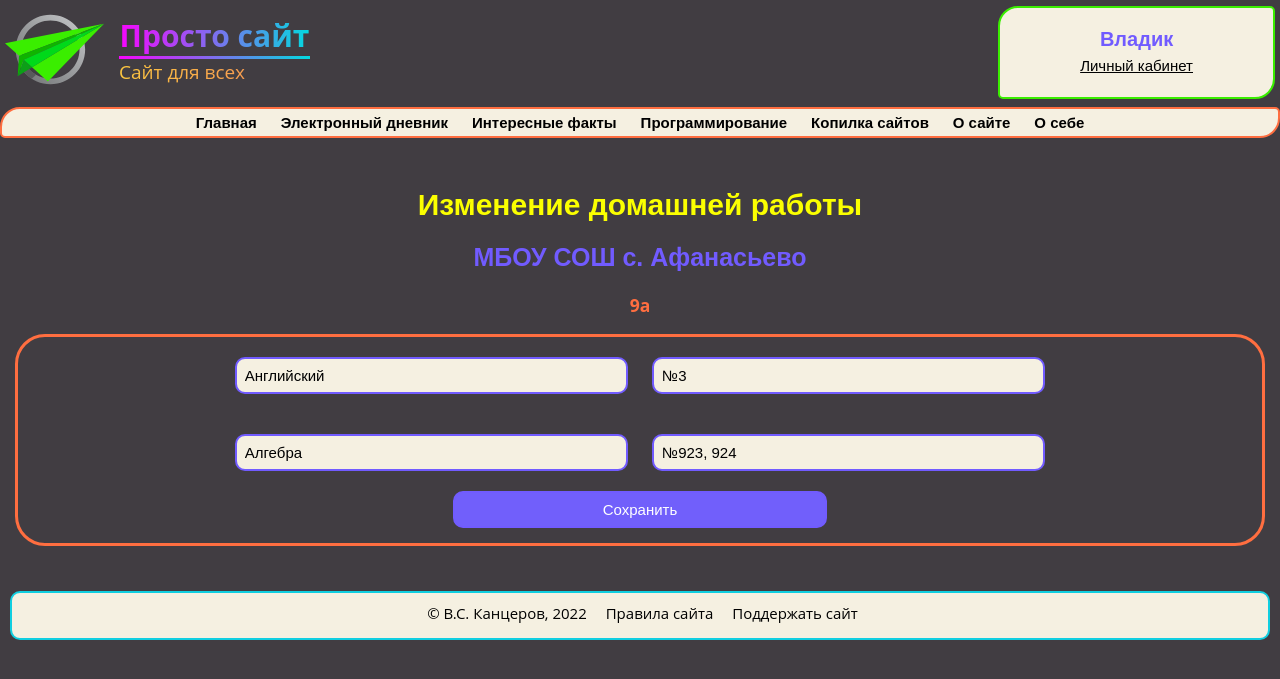
After one commit to Kantserovvlad/FlaskTest, a Flask app: page /change/homework/1/1 in a window 1280 px wide. The commit adds this page. Shown: the top 679 px of the page. Run offline with Flask 2, Linux system fonts and the light colour scheme; a user stored in the database is signed in; data comes from the database, SQL or seed files in the repository; both versions use the stored data as it was after the commit.

Commit message:
Добавил возможность изменять д/з и просматривать админу все д/з. Возможны ошибки

```diff
--- a/forms/forms.py
+++ b/forms/forms.py
@@ -1,5 +1,5 @@
 from flask_wtf import FlaskForm
-from wtforms import PasswordField, BooleanField, SubmitField, SelectField, StringField
+from wtforms import PasswordField, BooleanField, SubmitField, SelectField, StringField, FormField, FieldList, Form
 from wtforms.fields import EmailField
 from wtforms.validators import DataRequired, Email
 
@@ -44,3 +44,17 @@ class AddHomework(FlaskForm):
     title = StringField('Название урока', validators=[DataRequired()])
     content = StringField('Д/з')
     submit = SubmitField('Сохранить')
+
+
+class Homework(FlaskForm):
+    title = StringField('Название урока', validators=[DataRequired()])
+    content = StringField('Д/з')
+
+
+def get_class_change_homework(n):
+
+    class ChangeHomework(FlaskForm):
+        homeworks = FieldList(FormField(Homework), min_entries=n)
+        submit = SubmitField('Сохранить')
+
+    return ChangeHomework()
--- a/main.py
+++ b/main.py
@@ -1,10 +1,11 @@
-from flask import Flask, render_template, url_for, redirect
+from flask import Flask, render_template, url_for, redirect, request
 from flask_restful import abort
 from waitress import serve
 
 from data.class_n import Classes
 from data.homeworks import Homework
-from forms.forms import LoginForm, SetSchool, SetClass, NewPassword, ChangeInfo, AddSchoolClass, AddHomework
+from forms.forms import LoginForm, SetSchool, SetClass, NewPassword, ChangeInfo, AddSchoolClass, AddHomework, \
+    get_class_change_homework
 from data import db_session
 from data.users import User
 from data.schools import School
@@ -301,9 +302,46 @@ def add_homework(school_id, class_n_id):
 @app.route('/homeworks')
 def my_homeworks():
     if current_user.is_authenticated:
+        if current_user.school_id and current_user.class_n_id:
+            db_sess = db_session.create_session()
+            homeworks = db_sess.query(Homework).filter(Homework.school_id == current_user.school_id
+                                                       and Homework.class_n_id == current_user.class_n_id).all()
+            return render_template('homeworks.html', homeworks=homeworks)
+        elif not current_user.school_id:
+            return redirect('/set/school')
+        elif not current_user.class_n_id:
+            return redirect('/set/class')
+    return redirect('/login')
+
+
+@app.route('/change/homework/<int:school_id>/<int:class_n_id>', methods=['GET', 'POST'])
+def change_homework(school_id, class_n_id):
+    if current_user.is_authenticated and current_user.admin:
         db_sess = db_session.create_session()
-        homeworks = db_sess.query(Homework).filter(Homework.school_id == current_user.school_id
-                                                   and Homework.class_n_id == current_user.class_n_id).all()
+        try:
+            school = db_sess.query(School).filter(School.id == school_id).first().name
+            class_n = db_sess.query(Classes).filter(Classes.id == class_n_id).first().name
+        except Exception as ex:
+            return abort(404)
+        homeworks = db_sess.query(Homework).filter(Homework.school_id == school_id
+                                                   and Homework.class_n_id == class_n_id).all()
+        form = get_class_change_homework(len(homeworks))
+        if request.method == 'POST':
+            for i in range(len(homeworks)):
+                homeworks[i].title = form.homeworks[i].form.title.data
+                homeworks[i].content = form.homeworks[i].form.content.data
+            db_sess.commit()
+            return redirect(f'/homeworks/{school_id}/{class_n_id}')
+        return render_template('change_homework.html', form=form, homeworks=homeworks,
+                               school=school, class_n=class_n, n=len(homeworks))
+    return abort(404)
+
+
+@app.route('/homeworks/<int:school_id>/<int:class_n_id>')
+def homeworks_school_class(school_id, class_n_id):
+    if current_user.is_authenticated and current_user.admin:
+        db_sess = db_session.create_session()
+        homeworks = db_sess.query(Homework).filter(Homework.class_n_id == class_n_id).all()
         return render_template('homeworks.html', homeworks=homeworks)
     return redirect('/login')
 
--- a/templates/base.html
+++ b/templates/base.html
@@ -48,7 +48,7 @@
 <section>
     <div id="nav">
         <ul class="menu animate__animated notshow" id="navbar">
-            <a href="#">
+            <a href="/">
                 <li class="li1">Главная</li>
             </a>
             <a href="/homeworks">
--- /dev/null
+++ b/templates/change_homework.html
@@ -0,0 +1,66 @@
+{% extends 'base.html' %}
+
+{% block behind_css %}
+h2 {
+    margin-top: 20.75px
+}
+
+h3 {
+    text-align: center;
+    color: #ff6e40;
+}
+
+.div-flex input {
+    margin: 5px 15px;
+}
+
+.my-input {
+    width: 30%;
+    margin: 0px 10px;
+}
+
+form {
+    margin: auto;
+}
+
+.str_subject {
+    padding: 20px 0px;
+}
+
+.edit-homework {
+    border: solid #ff6e40;
+    margin: 15px;
+    border-radius: 30px;
+    font-size: 15px;
+    font-family: 'Montserrat', sans-serif;
+}
+
+
+#submit {
+    margin-bottom: 15px;
+}
+
+{% endblock %}
+
+{% block title %}
+Изменить домашнее задание
+{% endblock %}
+
+{% block body %}
+<h1>Изменение домашней работы</h1>
+<h2>{{ school }}</h2>
+<h3>{{ class_n }}</h3>
+<div class="edit-homework">
+<form action="" method="post">
+    {{ form.hidden_tag() }}
+    {% for i in range(n) %}
+    <div class="str_subject">
+        {{ form.homeworks[i].form.title(placeholder="Название предмета", class="my-input", value=homeworks[i].title) }}
+        {{ form.homeworks[i].form.content(placeholder="Д/з", class="my-input", value=homeworks[i].content) }}
+    </div>
+    {% endfor %}
+    {{ form.submit(type="submit", class="btn btn-primary my-input") }}
+    <div>{{ message }}</div>
+</form>
+</div>
+{% endblock %}
--- a/templates/classes.html
+++ b/templates/classes.html
@@ -23,7 +23,8 @@
         <p>{{ class_n.id }}</p>
         <p>{{ class_n.name }}</p>
         <p>{{ users_classes[class_n.name] }} учатся</p>
-        <a class="shine-button" href="/add/homework/{{school_id}}/{{class_n.id}}">Д/з</a>
+        <a class="shine-button" href="/add/homework/{{school_id}}/{{class_n.id}}">Добавить д/з</a>
+        <a class="shine-button" href="/change/homework/{{school_id}}/{{class_n.id}}">Изменить д/з</a>
         <a class="shine-button-red" href="#">Удалить класс</a>
     </div>
     {% endfor %}
```
Also changed, not shown: db/diary.db.
